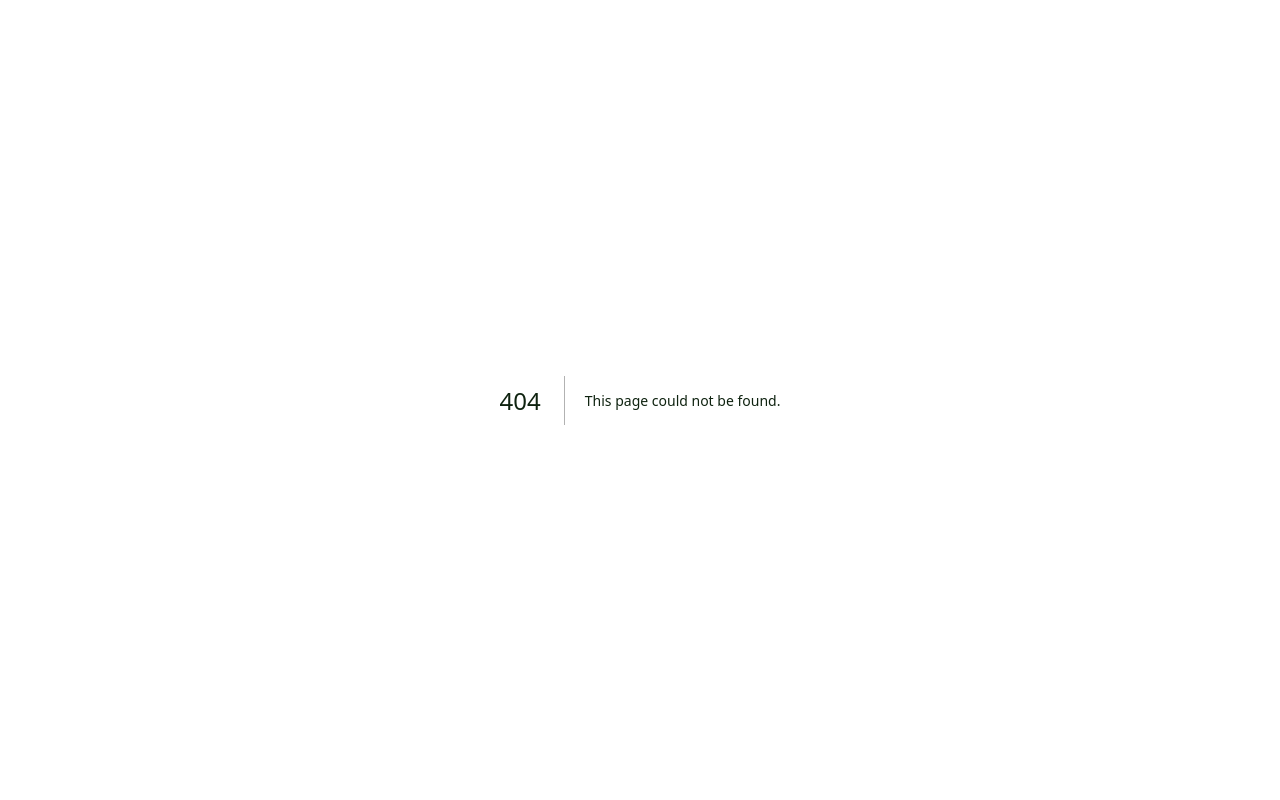
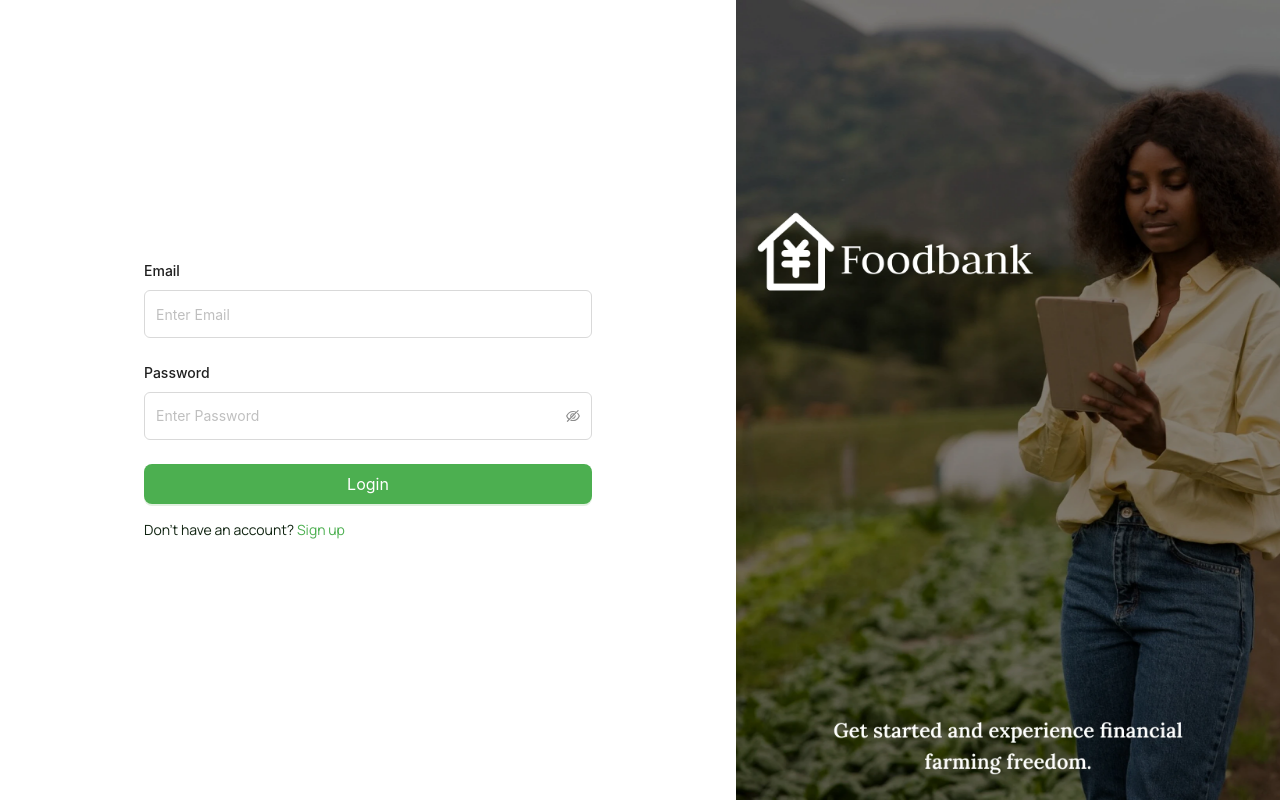
Before and after one commit to BenedictUmeozor/foodbank, a Next.js app: page /login in a window 1280 px wide. Before the commit this address had no page. Built offline with nearby package versions, Linux system fonts and the light colour scheme; what @ant-design/nextjs-registry would draw is missing.

Commit message:
Login page

```diff
--- /dev/null
+++ b/app/(auth)/login/page.tsx
@@ -0,0 +1,63 @@
+"use client";
+
+import Container from "@/components/layout/Container";
+import { Button, Form, Input } from "antd";
+import Image from "next/image";
+import Link from "next/link";
+
+export default function Page() {
+  const onFinish = () => {};
+
+  return (
+    <main className="lg:grid lg:grid-cols-[1.15fr_0.85fr] gap-y-8">
+      <div className="flex items-center justify-center max-lg:hidden lg:order-2 h-screen">
+        <Image
+          src="/images/login.webp"
+          alt="Login"
+          height={300}
+          width={500}
+          className="h-full w-full max-w-full object-cover"
+        />
+      </div>
+      <Container className="flex items-center justify-center lg:order-1 max-lg:min-h-screen">
+        <div className="w-full lg:max-w-md space-y-4">
+          <Form
+            onFinish={onFinish}
+            autoComplete="off"
+            layout="vertical"
+            className="w-full"
+          >
+            <Form.Item
+              name="email"
+              label={<span className="font-medium">Email</span>}
+            >
+              <Input
+                type="email"
+                placeholder="Enter Email"
+                className="h-12 w-full"
+              />
+            </Form.Item>
+            <Form.Item
+              name="password"
+              label={<span className="font-medium">Password</span>}
+            >
+              <Input.Password
+                placeholder="Enter Password"
+                className="h-12 w-full"
+              />
+            </Form.Item>
+            <Button type="primary" size="large" className="text-base" block>
+              Login
+            </Button>
+          </Form>
+          <p className="text-sm">
+            Don&apos;t have an account?{" "}
+            <Link href="/register" className="text-primary">
+              Sign up
+            </Link>
+          </p>
+        </div>
+      </Container>
+    </main>
+  );
+}
--- a/app/page.tsx
+++ b/app/page.tsx
@@ -17,7 +17,7 @@ import { Judson } from "next/font/google";
 import Image from "next/image";
 import Link from "next/link";
 
-export const judson = Judson({
+const judson = Judson({
   subsets: ["latin"],
   weight: ["400", "700"],
 });
@@ -293,7 +293,7 @@ export default function Page() {
               </div>
             </div>
           </div>
-          <div className="w-full bg-white/90 h-[1px]" />
+          <div className="h-[1px] w-full bg-white/90" />
           <div className="flex items-center justify-between">
             <Link href="#">Privacy Policy</Link>
             <p>&copy; Copyright 2025. Foodbank. All Right Reserved</p>
--- a/providers/RootProvider.tsx
+++ b/providers/RootProvider.tsx
@@ -4,6 +4,7 @@ import Colors from "@/constants/colors";
 import { AntdRegistry } from "@ant-design/nextjs-registry";
 import { ConfigProvider } from "antd";
 import { ReactNode } from "react";
+import NextJSToploader from "nextjs-toploader";
 import "@ant-design/v5-patch-for-react-19";
 
 const RootProvider = ({ children }: { children: ReactNode }) => {
@@ -14,7 +15,9 @@ const RootProvider = ({ children }: { children: ReactNode }) => {
           token: {
             colorPrimary: Colors.primary,
           },
-        }}>
+        }}
+      >
+        <NextJSToploader showSpinner={false} color={Colors.primary} />
         {children}
       </ConfigProvider>
     </AntdRegistry>
```
Also changed, not shown: public/images/login.webp (added).
